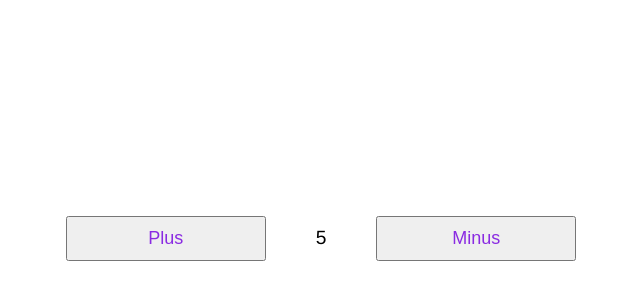
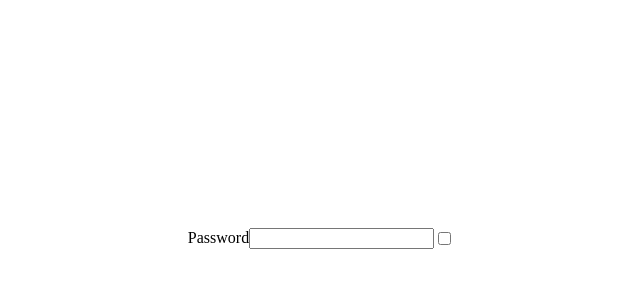
Before and after one commit to TashfeenRao/reactTrainingHooks, a React (Create React App) app: page / in a window 1280 px wide. Shown: the part 20-320 px from the top of the page, without its empty margins (319-959 px from the left). Built offline with nearby package versions, Linux system fonts and the light colour scheme.

Commit message:
password show hidden logic added

```diff
--- a/src/App.js
+++ b/src/App.js
@@ -1,9 +1,9 @@
-import Counter from "./components/Counter";
+import PasswordShow from "./components/PasswordShow";
 
 function App() {
   return (
-    <div>
-      <Counter />
+    <div className="box">
+      <PasswordShow />
     </div>
   );
 }
--- /dev/null
+++ b/src/components/PasswordShow.js
@@ -0,0 +1,22 @@
+import React, { useState } from "react";
+
+const PasswordShow = () => {
+  const [type, setType] = useState("password");
+
+  const handleShow = () => {
+    if (type === "password") {
+      setType("text");
+    } else {
+      setType("password");
+    }
+  };
+  return (
+    <div className="box">
+      <label htmlFor="password">Password</label>
+      <input type={type} />
+      <input type="checkbox" onClick={handleShow}></input>
+    </div>
+  );
+};
+
+export default PasswordShow;
```
